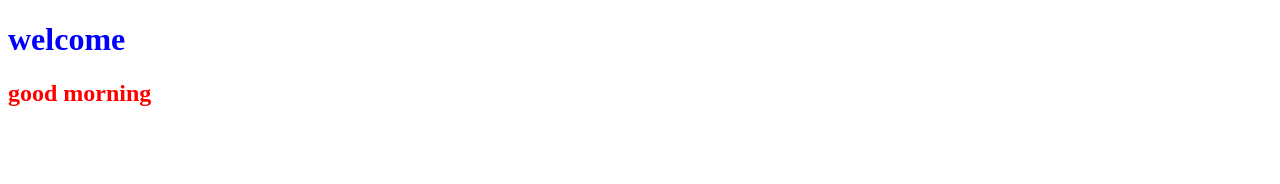
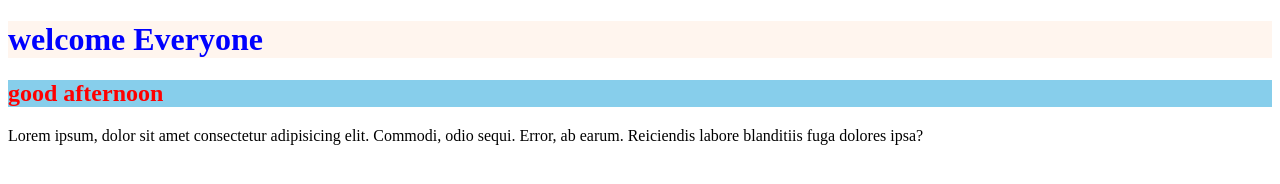
Before and after one commit to adnan-siddiquee/demo, a plain HTML site: page index.html in a window 1280 px wide. Drawn offline with Linux system fonts and the light colour scheme.

Commit message:
changes in heading and background color added

```diff
--- a/index.html
+++ b/index.html
@@ -8,7 +8,8 @@
     <title>Presentation</title>
 </head>
 <body>
-    <h1>welcome</h1>
-    <h2>good morning</h2>
+    <h1>welcome Everyone</h1>
+    <h2>good afternoon</h2>
+    <p>Lorem ipsum, dolor sit amet consectetur adipisicing elit. Commodi, odio sequi. Error, ab earum. Reiciendis labore blanditiis fuga dolores ipsa?</p>
 </body>
 </html>
--- a/style.css
+++ b/style.css
@@ -1,7 +1,9 @@
 h1 {
     color: blue;
+    background-color: seashell;
 }
 
 h2 {
     color : red;
+    background-color: skyblue;
 }
```
